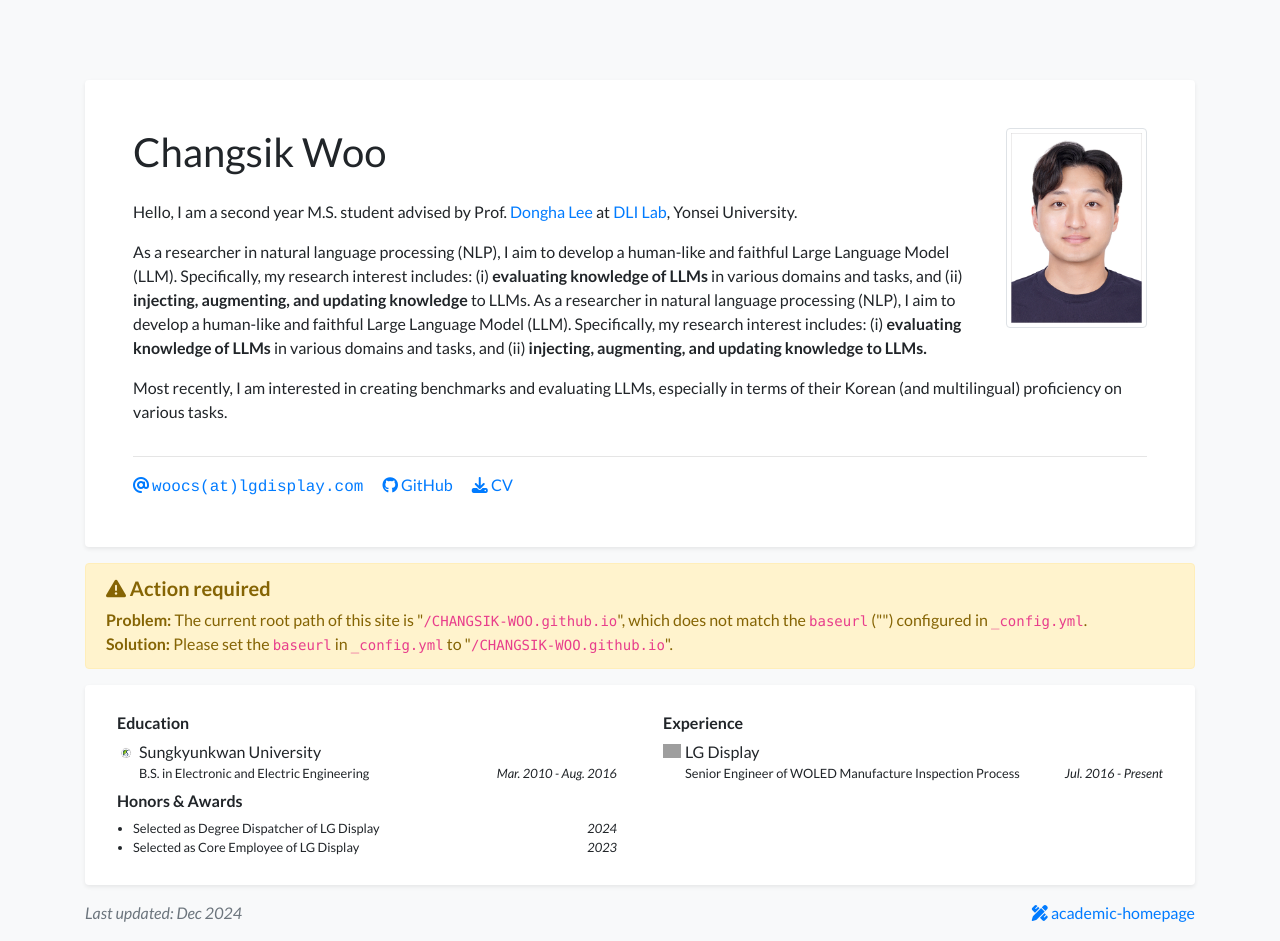
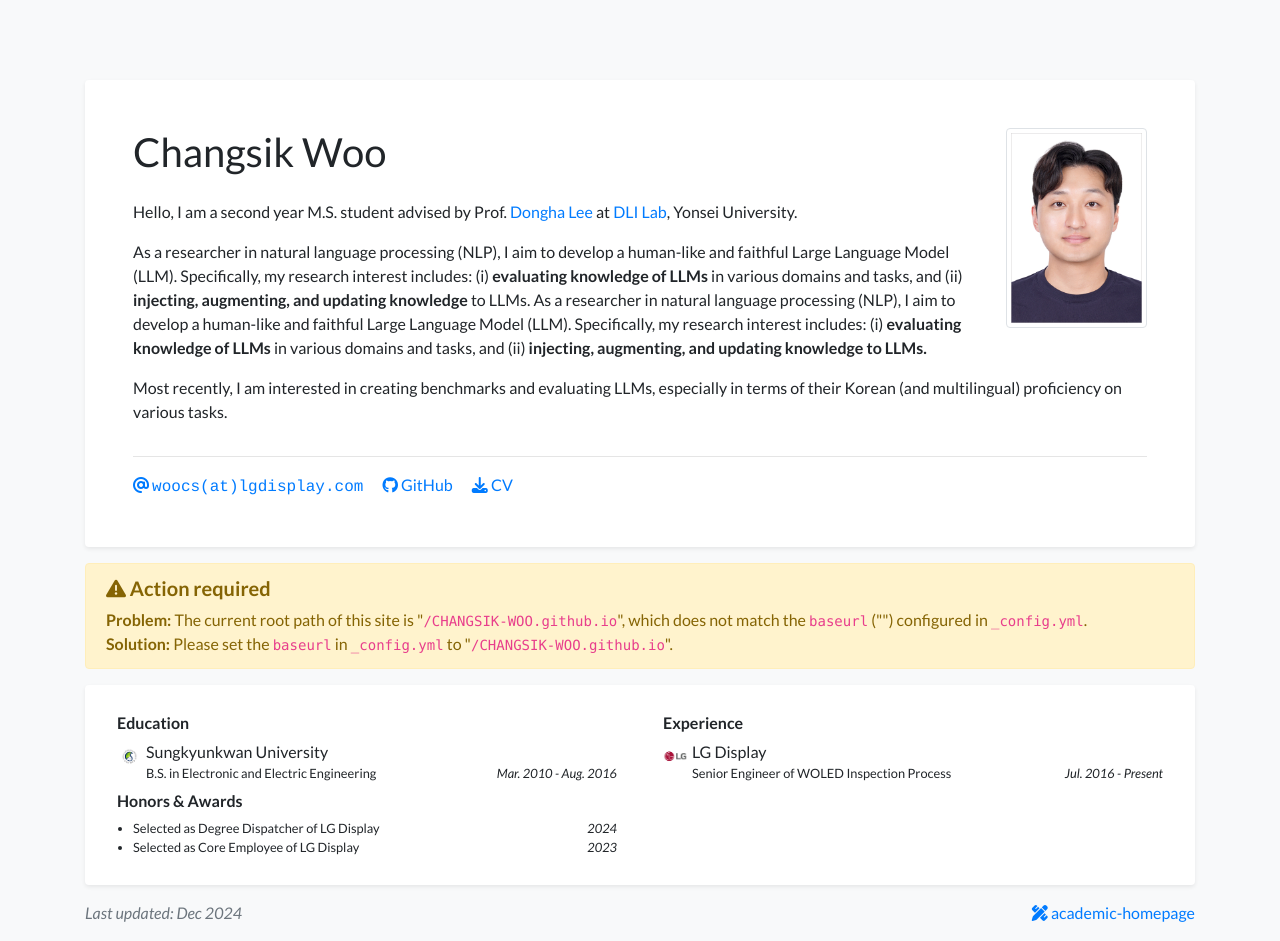
Before and after one commit to CHANGSIK-WOO/CHANGSIK-WOO.github.io, a Jekyll site: the page built from index.html, in a window 1280 px wide. Built offline with Jekyll 4.4.1, drawn with Linux system fonts in a browser that asks for light colours; nearby versions of some CDN libraries; a style sheet for code colours, icons or effects is not loaded; grey boxes are pictures that could not be loaded.

```diff
--- a/_data/authors.yml
+++ b/_data/authors.yml
@@ -1,4 +1,4 @@
-"Your Name":
+"Changsik Woo":
   bold: true
 
 #"Robert White":
--- a/_data/profile.yml
+++ b/_data/profile.yml
@@ -44,8 +44,8 @@ education:
 
 experience:
  - name: LG Display
-   logo: /assets/images/badges/LG_LOGO.png
-   position: Senior Engineer of WOLED Manufacture Inspection Process
+   logo: /assets/images/badges/LG_LOGO.jpg
+   position: Senior Engineer of WOLED Inspection Process
    date: Jul. 2016 - Present
 
 awards:
--- a/_includes/widgets/experience_card.html
+++ b/_includes/widgets/experience_card.html
@@ -10,7 +10,7 @@
                             <ul class="list-unstyled mb-1">
                                 {% for item in site.data.profile.education %}
                                 <li class="media mb-1">
-                                    <img src="{{ item.logo | relative_url }}" alt="{{ item.name }}" style="width: 18px;" class="mr-1 mt-1">
+                                    <img src="{{ item.logo | relative_url }}" alt="{{ item.name }}" style="width: 25px;" class="mr-1 mt-1">
                                     <div class="media-body">
                                         <div>{{ item.name }}</div>
                                         <div class="small">{{ item.dept }}</div>
@@ -33,7 +33,7 @@
                             <ul class="list-unstyled mb-1">
                                 {% for item in site.data.profile.experience %}
                                 <li class="media mb-1">
-                                    <img src="{{ item.logo | relative_url }}" alt="{{ item.name }}" style="width: 18px;" class="mr-1 mt-1">
+                                    <img src="{{ item.logo | relative_url }}" alt="{{ item.name }}" style="width: 25px;" class="mr-1 mt-1">
                                     <div class="media-body">
                                         <div>{{ item.name }}</div>
                                         <div class="small">{{ item.dept }}</div>
```
